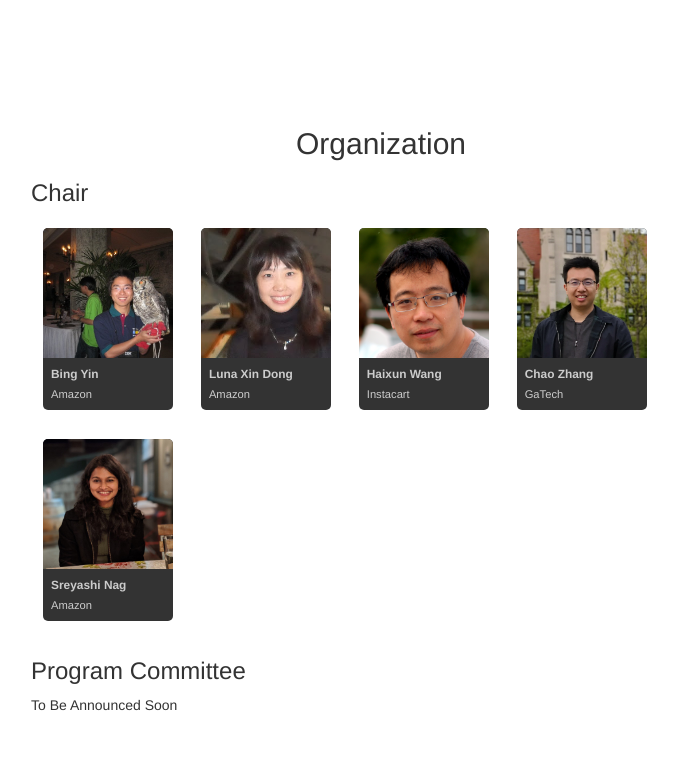
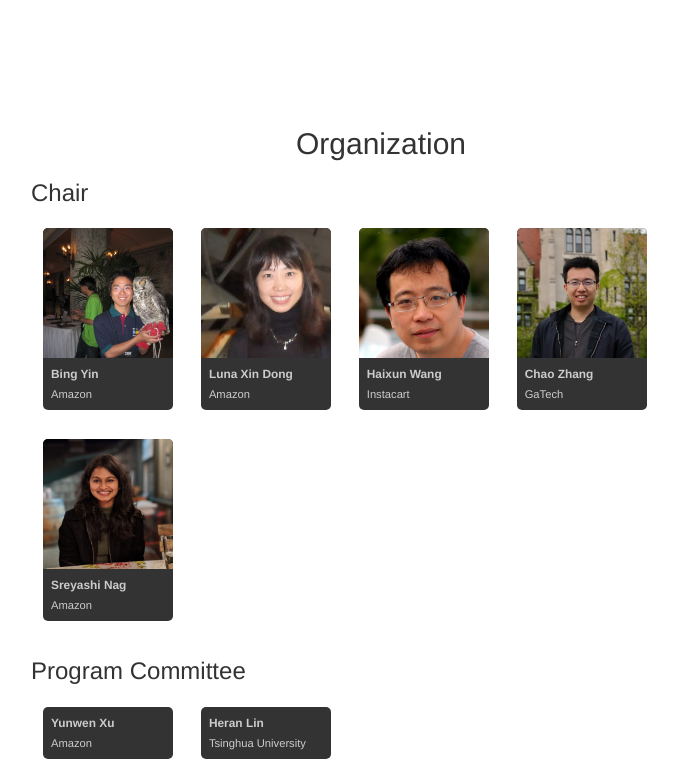
Before and after one commit to km-ecomm-www/2021, a plain HTML site: page index.htm in a window 1280 px wide. Shown: the part 1103-1885 px from the top of the page, without its empty margins (274-952 px from the left). Drawn offline with Linux system fonts and the light colour scheme.

Commit message:
Adding PC list

```diff
--- a/index.htm
+++ b/index.htm
@@ -111,7 +111,20 @@
 				</ul>
 
 				<h3>Program Committee</h3>
-				To Be Announced Soon
+				<ul class="content list-unstyled">
+					<li>
+						<div class="description">
+						    <div class="name">Yunwen Xu</div>
+						    <div class="title">Amazon</div>
+						</div>
+					</li>
+					<li>
+						<div class="description">
+							<div class="name">Heran Lin</div>
+							<div class="title">Tsinghua University</div>
+						</div>
+					</li>
+				</ul>
 				<ul>
 				</ul>
 			</div>
```
